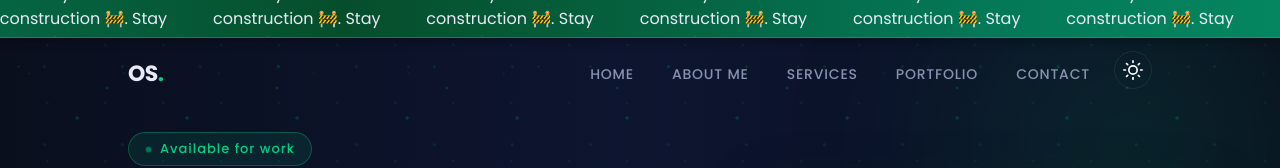
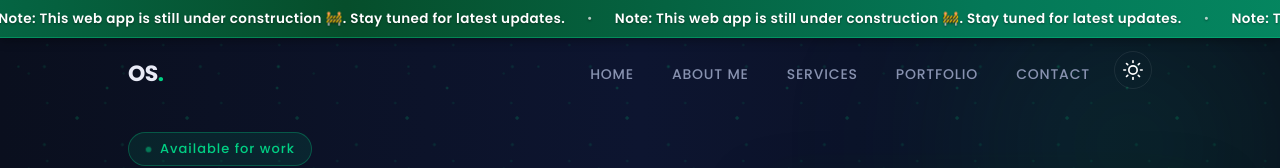
Before and after one commit to Ogbeide456/ILERI---PORTFOLIO, a Next.js app: page / in a window 1280 px wide. Shown: the top 168 px of the page. Built offline with nearby package versions, Linux system fonts and the light colour scheme.

Commit message:
Fix marquee text wrapping: ensure inline nowrap flow with seamless infinite loop

```diff
--- a/components/Marquee.tsx
+++ b/components/Marquee.tsx
@@ -4,21 +4,32 @@ import { useTheme } from './ThemeContext';
 export default function Marquee() {
   const { theme } = useTheme();
 
-  const message = 'Note: This web app is currently under construction 🚧. Stay tuned for latest updates.';
+  const message = 'Note: This web app is still under construction 🚧. Stay tuned for latest updates.';
+  const repeatCount = 6;
 
-  // Repeat the message enough times to fill the viewport and create seamless loop
-  const repetitions = 6;
+  const renderItems = () =>
+    Array.from({ length: repeatCount }, (_, i) => (
+      <span className="marquee-item" key={i}>
+        <span className="marquee-text">{message}</span>
+        <span className="marquee-separator" aria-hidden="true">•</span>
+      </span>
+    ));
 
   return (
-    <div className={`marquee-wrapper ${theme}`} id="marquee-banner">
-      <div className="marquee-track" aria-label="Scrolling announcement banner">
-        {Array.from({ length: repetitions }).map((_, i) => (
-          <span className="marquee-text" key={i}>
-            {message}
-            <span className="marquee-separator">✦</span>
-          </span>
-        ))}
+    <aside
+      className={`marquee-wrapper ${theme}`}
+      id="marquee-banner"
+      role="region"
+      aria-label="Under construction announcement"
+    >
+      <div className="marquee-track">
+        <div className="marquee-group">
+          {renderItems()}
+        </div>
+        <div className="marquee-group" aria-hidden="true">
+          {renderItems()}
+        </div>
       </div>
-    </div>
+    </aside>
   );
 }
--- a/styles/globals.css
+++ b/styles/globals.css
@@ -3782,6 +3782,7 @@ footer span {
   overflow: hidden;
   display: flex;
   align-items: center;
+  white-space: nowrap !important;
   user-select: none;
   /* Dark mode default: Green */
   background: #047857;
@@ -3809,7 +3810,10 @@ footer span {
 
 .marquee-track {
   display: flex;
+  align-items: center;
   width: max-content;
+  white-space: nowrap !important;
+  flex-shrink: 0;
   will-change: transform;
   animation: marquee-scroll 34s linear infinite;
 }
@@ -3822,29 +3826,33 @@ footer span {
   display: flex;
   align-items: center;
   flex-shrink: 0;
-  white-space: nowrap;
+  white-space: nowrap !important;
 }
 
 .marquee-item {
   display: inline-flex;
   align-items: center;
-  white-space: nowrap;
+  white-space: nowrap !important;
   font-size: 13.5px;
   font-weight: 600;
+  line-height: 1;
   letter-spacing: 0.4px;
   color: #ffffff;
-  padding: 0 4px;
-  text-shadow: 0 1px 2px rgba(0, 0, 0, 0.35);
+  padding: 0;
+  text-shadow: 0 1px 2px rgba(0, 0, 0, 0.4);
 }
 
 .marquee-text {
   display: inline-block;
+  white-space: nowrap !important;
+  line-height: 1;
 }
 
 .marquee-separator {
   display: inline-block;
   margin: 0 22px;
   font-size: 11px;
+  line-height: 1;
   color: rgba(255, 255, 255, 0.7);
 }
 
```
